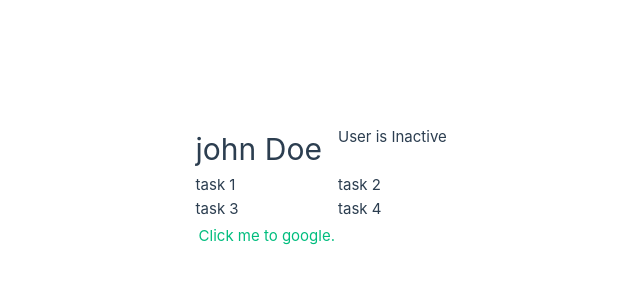
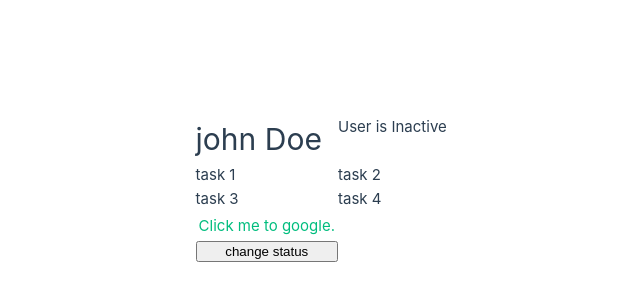
Before and after one commit to devkp1/vue-crash, a Vue app: page / in a window 1280 px wide. Shown: the part 212-512 px from the top of the page, without its empty margins (302-942 px from the left). Built offline with nearby package versions, Linux system fonts and the light colour scheme.

Commit message:
toggleStatus change feature

```diff
--- a/src/App.vue
+++ b/src/App.vue
@@ -7,6 +7,18 @@
       tasks: ["task 1", "task 2", "task 3", "task 4"],
       link: "https://google.com/",
     };
+  },
+  methods: {
+    toggleStatus() {
+      if (this.status === "active") {
+        this.status = "pending";
+      } else if (this.status === "pending") {
+        this.status = "inactive";
+      } else {
+        this.status = "active";
+      }
+      console.log("status:", this.status);
+    },
   },
 };
 </script>
@@ -20,6 +32,10 @@
   <p v-for="task in tasks">{{ task }}</p>
   <!-- <a v-bind:href="link">Click me to google.</a> -->
   <a :href="link">Click me to google.</a>
+  <br />
+  <!-- toggle status change-->
+  <!-- <button v-on:click="toggleStatus">change status</button> -->
+  <button @click="toggleStatus">change status</button>
 </template>
 
 <style scoped>
```
